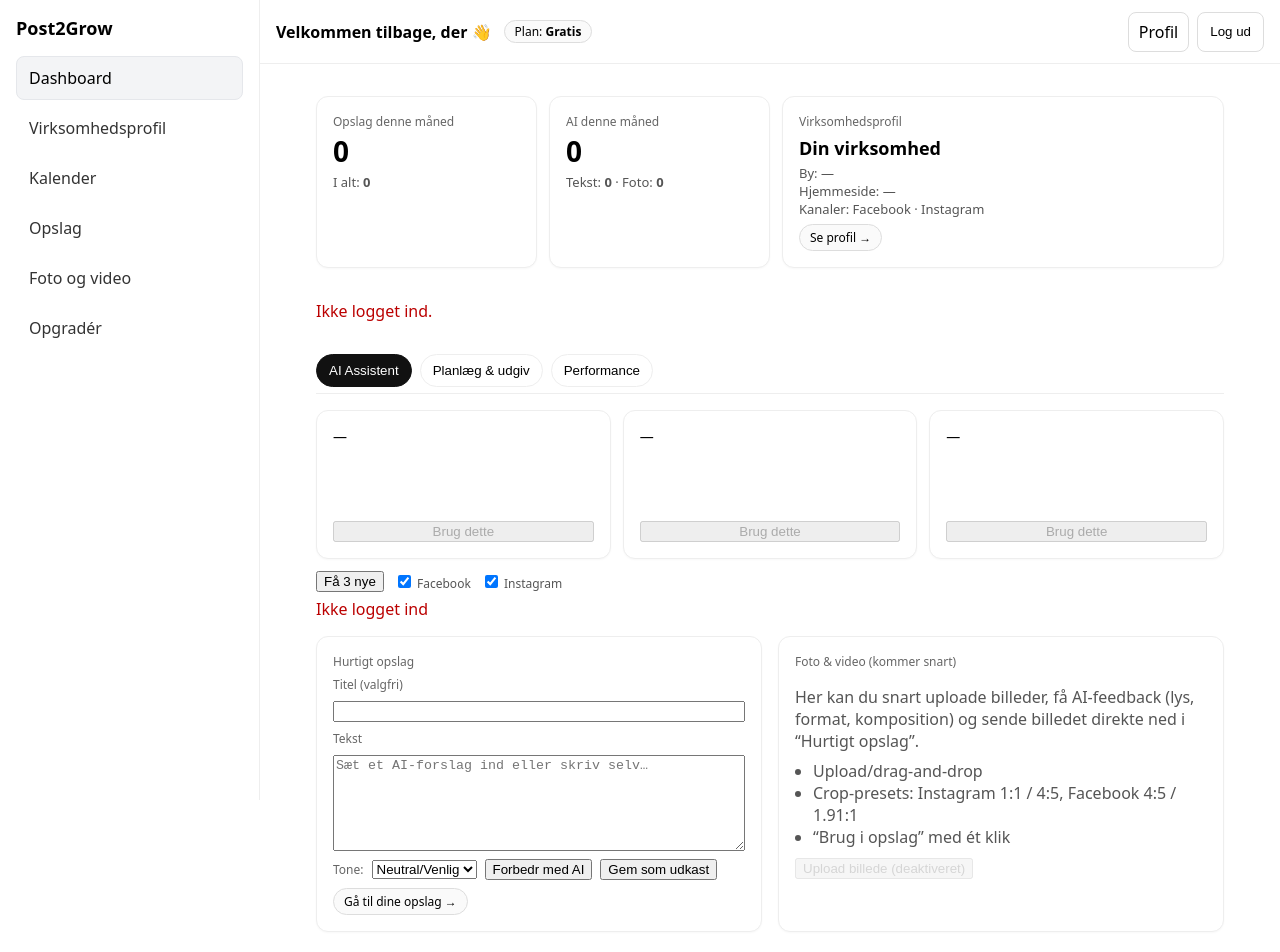
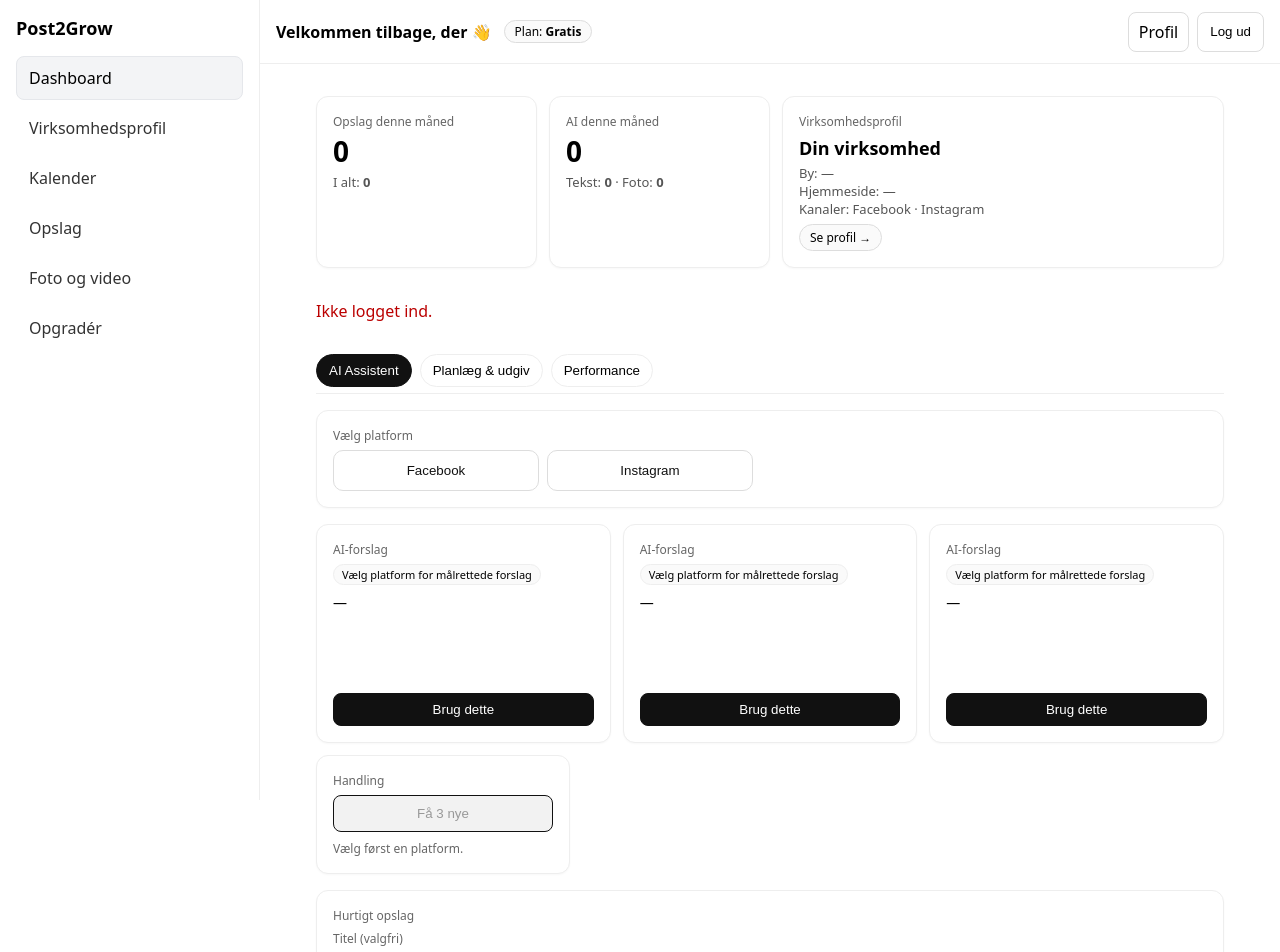
Before and after one commit to obe2904-dev/p2g-app, a Next.js app: page /dashboard in a window 1280 px wide. Shown: the top 952 px of the page. Built offline with nearby package versions, Linux system fonts and the light colour scheme; no server answers; the database is empty.

Commit message:
Update TabAiAssistant.tsx

```diff
--- a/components/dashboard/TabAiAssistant.tsx
+++ b/components/dashboard/TabAiAssistant.tsx
@@ -1,38 +1,54 @@
   'use client';
 
-import { useEffect, useState } from 'react';
+import { useEffect, useMemo, useState } from 'react';
 import Link from 'next/link';
 import { supabase } from '@/lib/supabaseClient';
 import Card from './Card';
 
-type TabAiAssistantProps = {
-  onAiTextUse?: () => void; // kaldes når vi henter nye forslag (lokal tæller bump)
+type Tone = 'neutral' | 'tilbud' | 'informativ' | 'hyggelig';
+type Platform = '' | 'facebook' | 'instagram';
+
+type SuggestionMeta = {
+  type: string;
+  engagement: 'Høj' | 'Mellem';
+  bestTime: string;
 };
 
-export default function TabAiAssistant({ onAiTextUse }: TabAiAssistantProps) {
-  // Kanaler for forslag
-  const [sugChanFB, setSugChanFB] = useState(true);
-  const [sugChanIG, setSugChanIG] = useState(true);
+export default function TabAiAssistant({ onAiTextUse }: { onAiTextUse?: () => void }) {
+  // -------- Platform-valg --------
+  const [platform, setPlatform] = useState<Platform>('');
 
-  // AI-forslag
+  // -------- AI-forslag --------
   const [suggestions, setSuggestions] = useState<string[]>([]);
   const [loadingSug, setLoadingSug] = useState(false);
   const [sugErr, setSugErr] = useState<string | null>(null);
 
-  // Hurtigt opslag
+  // -------- Hurtigt opslag --------
   const [title, setTitle] = useState('');
   const [body, setBody] = useState('');
-  const [tone, setTone] =
-    useState<'neutral' | 'tilbud' | 'informativ' | 'hyggelig'>('neutral');
+  const [tone, setTone] = useState<Tone>('neutral');
   const [saving, setSaving] = useState(false);
   const [statusMsg, setStatusMsg] = useState<string | null>(null);
 
-  useEffect(() => {
-    refreshSuggestions();
-    // eslint-disable-next-line react-hooks/exhaustive-deps
-  }, []);
+  // Små “meta-chips” over kortene (kun UI – teksten kommer fra backend)
+  const metas: Record<'facebook' | 'instagram', SuggestionMeta[]> = useMemo(() => ({
+    facebook: [
+      { type: 'Community', engagement: 'Høj',   bestTime: 'kl. 13:00' },
+      { type: 'Spørgsmål', engagement: 'Mellem', bestTime: 'kl. 15:00' },
+      { type: 'Lærings-tip', engagement: 'Høj',  bestTime: 'kl. 11:00' },
+    ],
+    instagram: [
+      { type: 'Visuel story', engagement: 'Høj',   bestTime: 'kl. 14:00' },
+      { type: 'Lifestyle',    engagement: 'Høj',   bestTime: 'kl. 08:00' },
+      { type: 'Trending',     engagement: 'Mellem',bestTime: 'kl. 18:00' },
+    ],
+  }), []);
+
+  // Første load – vis tomme kort indtil platform vælges
+  useEffect(() => { setSuggestions([]); setSugErr(null); }, [platform]);
 
   async function refreshSuggestions() {
+    if (!platform) { setSugErr('Vælg først Facebook eller Instagram.'); return; }
     setSugErr(null);
     setLoadingSug(true);
     try {
@@ -40,31 +56,23 @@ export default function TabAiAssistant({ onAiTextUse }: TabAiAssistantProps) {
       const token = s.session?.access_token;
       if (!token) throw new Error('Ikke logget ind');
 
-      const chosen: string[] = [];
-      if (sugChanFB) chosen.push('Facebook');
-      if (sugChanIG) chosen.push('Instagram');
-      const channelHint = chosen.length ? ` Kanaler: ${chosen.join(', ')}` : '';
+      const channelHint = ` Kanaler: ${platform === 'facebook' ? 'Facebook' : 'Instagram'}`;
 
       const resp = await fetch('/api/ai/suggest', {
         method: 'POST',
-        headers: {
-          'Content-Type': 'application/json',
-          Authorization: 'Bearer ' + token,
-        },
+        headers: { 'Content-Type': 'application/json', 'Authorization': 'Bearer ' + token },
         body: JSON.stringify({
           topic: 'Idéer til opslag for en lokal virksomhed.' + channelHint,
-          tone: 'neutral',
-        }),
+          tone: 'neutral'
+        })
       });
 
       if (!resp.ok) throw new Error(await resp.text());
       const data = await resp.json();
-      const arr = Array.isArray(data.suggestions)
-        ? data.suggestions.slice(0, 3)
-        : [];
+      const arr = Array.isArray(data.suggestions) ? data.suggestions.slice(0, 3) : [];
       setSuggestions(arr);
 
-      // Lokal tæller (backend logger stadig i ai_usage)
+      // Valgfri lokal løft af AI-tæller (HeroRow kan lytte via prop)
       onAiTextUse?.();
     } catch (e: any) {
       setSugErr(e.message || 'Kunne ikke hente forslag');
@@ -82,217 +90,226 @@ export default function TabAiAssistant({ onAiTextUse }: TabAiAssistantProps) {
 
   async function improveWithAI() {
     try {
-      if (!body.trim()) {
-        setStatusMsg('Skriv eller vælg først noget tekst.');
-        return;
-      }
+      if (!body.trim()) { setStatusMsg('Skriv eller vælg først noget tekst.'); return; }
       setStatusMsg('Forbedrer tekst…');
       const { data: s } = await supabase.auth.getSession();
       const token = s.session?.access_token;
-      if (!token) {
-        setStatusMsg('Ikke logget ind.');
-        return;
-      }
+      if (!token) { setStatusMsg('Ikke logget ind.'); return; }
 
       const r = await fetch('/api/ai/suggest', {
         method: 'POST',
-        headers: {
-          'Content-Type': 'application/json',
-          Authorization: 'Bearer ' + token,
-        },
-        body: JSON.stringify({ post_body: body, tone }),
+        headers: { 'Content-Type': 'application/json', 'Authorization': 'Bearer ' + token },
+        body: JSON.stringify({ post_body: body, tone })
       });
-      if (!r.ok) {
-        setStatusMsg('AI-fejl: ' + (await r.text()));
-        return;
-      }
+      if (!r.ok) { setStatusMsg('AI-fejl: ' + (await r.text())); return; }
       const data = await r.json();
-      const first =
-        Array.isArray(data.suggestions) && data.suggestions[0]
-          ? String(data.suggestions[0])
-          : '';
-      if (first) {
-        setBody(first);
-        setStatusMsg('Opdateret med AI ✔');
-      } else {
-        setStatusMsg('AI gav ikke et brugbart svar. Prøv igen.');
-      }
-    } catch (e: any) {
-      setStatusMsg('Fejl: ' + e.message);
-    }
+      const first = Array.isArray(data.suggestions) && data.suggestions[0] ? String(data.suggestions[0]) : '';
+      if (first) { setBody(first); setStatusMsg('Opdateret med AI ✔'); }
+      else setStatusMsg('AI gav ikke et brugbart svar. Prøv igen.');
+    } catch (e:any) { setStatusMsg('Fejl: ' + e.message); }
   }
 
   async function saveDraft() {
-    setStatusMsg('Gemmer…');
-    setSaving(true);
+    setStatusMsg('Gemmer…'); setSaving(true);
     try {
       const { data: s } = await supabase.auth.getSession();
       const token = s.session?.access_token;
-      if (!token) {
-        setStatusMsg('Ikke logget ind.');
-        return;
-      }
+      if (!token) { setStatusMsg('Ikke logget ind.'); return; }
+
       const r = await fetch('/api/posts/create', {
         method: 'POST',
-        headers: {
-          'Content-Type': 'application/json',
-          Authorization: 'Bearer ' + token,
-        },
-        body: JSON.stringify({ title, body }),
+        headers: { 'Content-Type': 'application/json', 'Authorization': 'Bearer ' + token },
+        body: JSON.stringify({ title, body, image_url: '' })
       });
-      if (!r.ok) {
-        setStatusMsg('Fejl: ' + (await r.text()));
-        return;
+      if (!r.ok) { setStatusMsg('Fejl: ' + (await r.text())); return; }
+
+      setStatusMsg('Gemt som udkast ✔');
+      setTitle('');
+      setBody('');
+    } catch (e:any) { setStatusMsg('Fejl: ' + e.message); }
+    finally { setSaving(false); }
   }
-      setStatusMsg('Gemt som udkast ✔');
-      setBody('');
-    } catch (e: any) {
-      setStatusMsg('Fejl: ' + e.message);
-    } finally {
-      setSaving(false);
-    }
-  }
+
+  // UI helpers
+  const chip = (text: string) => (
+    <span style={{ fontSize: 11, padding: '2px 8px', border: '1px solid #eee', borderRadius: 999, background:'#fafafa' }}>
+      {text}
+    </span>
+  );
 
   return (
     <section style={{ display: 'grid', gap: 16 }}>
-      {/* AI-forslag (3 kort) + “Få 3 nye” + kanaler */}
-      <div
+      {/* Platform-valg */}
+      <Card title="Vælg platform">
+        <div style={{ display:'grid', gridTemplateColumns:'repeat(auto-fit, minmax(160px, 1fr))', gap: 8, maxWidth: 420 }}>
+          <button
+            type="button"
+            onClick={()=>setPlatform('facebook')}
             style={{
-          display: 'flex',
-          gap: 12,
-          alignItems: 'stretch',
-          flexWrap: 'wrap',
+              padding:'12px 14px',
+              border:'1px solid ' + (platform==='facebook' ? '#111' : '#ddd'),
+              background: platform==='facebook' ? '#111' : '#fff',
+              color: platform==='facebook' ? '#fff' : '#111',
+              borderRadius: 10,
+              cursor:'pointer'
             }}
           >
+            Facebook
+          </button>
+          <button
+            type="button"
+            onClick={()=>setPlatform('instagram')}
+            style={{
+              padding:'12px 14px',
+              border:'1px solid ' + (platform==='instagram' ? '#111' : '#ddd'),
+              background: platform==='instagram' ? '#111' : '#fff',
+              color: platform==='instagram' ? '#fff' : '#111',
+              borderRadius: 10,
+              cursor:'pointer'
+            }}
+          >
+            Instagram
+          </button>
+        </div>
+      </Card>
+
+      {/* AI-forslag */}
+      <div style={{ display: 'flex', gap: 12, alignItems: 'stretch', flexWrap: 'wrap' }}>
         <div style={{ display: 'flex', gap: 12, flex: '1 1 auto', minWidth: 260 }}>
-          {[0, 1, 2].map((i) => (
-            <Card key={i} style={{ flex: '1 1 0', minWidth: 260 }}>
-              <div style={{ whiteSpace: 'pre-wrap', fontSize: 14, minHeight: 84 }}>
-                {loadingSug ? 'Henter…' : suggestions[i] || '—'}
-              </div>
-              <div style={{ marginTop: 8 }}>
+          {[0,1,2].map((i) => {
+            const meta = platform ? metas[platform as 'facebook'|'instagram'][i] : null;
+            return (
+              <Card
+                key={i}
+                title={platform ? `AI-forslag (${meta?.type || '—'})` : 'AI-forslag'}
+                style={{ flex:'1 1 0', minWidth: 260 }}
+                footer={
                   <button
                     disabled={!suggestions[i]}
-                  onClick={() => suggestions[i] && pickSuggestion(suggestions[i] as string)}
-                  style={{ width: '100%' }}
+                    onClick={() => suggestions[i] && pickSuggestion(suggestions[i])}
+                    style={{ width:'100%', padding:'8px 10px', border:'1px solid #111', background:'#111', color:'#fff', borderRadius:8, cursor:'pointer' }}
                   >
                     Brug dette
                   </button>
+                }
+              >
+                {/* Meta chips */}
+                <div style={{ display:'flex', gap:6, flexWrap:'wrap', marginBottom: 8 }}>
+                  {meta ? (
+                    <>
+                      {chip(meta.engagement === 'Høj' ? 'Engagement: Høj' : 'Engagement: Mellem')}
+                      {chip('Bedst: ' + meta.bestTime)}
+                    </>
+                  ) : (
+                    chip('Vælg platform for målrettede forslag')
+                  )}
+                </div>
+                <div style={{ whiteSpace:'pre-wrap', fontSize:14, minHeight: 90 }}>
+                  {loadingSug ? 'Henter…' : (suggestions[i] || '—')}
                 </div>
               </Card>
-          ))}
+            );
+          })}
         </div>
 
-        <div style={{ display: 'grid', gap: 6, alignContent: 'start' }}>
-          <div style={{ display: 'flex', gap: 10, alignItems: 'center' }}>
-            <button onClick={refreshSuggestions} disabled={loadingSug}>
+        <Card title="Handling" style={{ alignSelf:'stretch', width: 220 }}>
+          <div style={{ display:'grid', gap:8 }}>
+            <button
+              onClick={refreshSuggestions}
+              disabled={loadingSug || !platform}
+              style={{
+                padding:'10px 12px', border:'1px solid #111',
+                background: !platform ? '#f2f2f2' : '#111',
+                color: !platform ? '#999' : '#fff',
+                borderRadius:8, cursor: !platform ? 'not-allowed' : 'pointer'
+              }}
+            >
               {loadingSug ? 'Henter…' : 'Få 3 nye'}
             </button>
-            <label style={{ fontSize: 12, color: '#555' }}>
-              <input
-                type="checkbox"
-                checked={sugChanFB}
-                onChange={(e) => setSugChanFB(e.target.checked)}
-              />{' '}
-              Facebook
-            </label>
-            <label style={{ fontSize: 12, color: '#555' }}>
-              <input
-                type="checkbox"
-                checked={sugChanIG}
-                onChange={(e) => setSugChanIG(e.target.checked)}
-              />{' '}
-              Instagram
-            </label>
+            {sugErr && <div style={{ color:'#b00', fontSize:13 }}>{sugErr}</div>}
+            {!platform && <div style={{ fontSize:12, color:'#666' }}>Vælg først en platform.</div>}
           </div>
-          {sugErr && <div style={{ color: '#b00' }}>{sugErr}</div>}
-        </div>
+        </Card>
       </div>
 
-      {/* 2-kolonne layout: Hurtigt opslag (venstre) + Foto-placeholder (højre) */}
-      <div className="ai-two-col">
-        {/* Hurtigt opslag (med ramme via Card) */}
-        <Card title="Hurtigt opslag" id="quick-post">
-          <div style={{ display: 'grid', gap: 8, maxWidth: 720 }}>
+      {/* Hurtigt opslag */}
+      <Card title={`Hurtigt opslag ${platform ? `(${platform === 'facebook' ? 'Facebook' : 'Instagram'})` : ''}`} id="quick-post">
+        <div style={{ display:'grid', gap: 8, maxWidth: 720 }}>
           <label style={label}>Titel (valgfri)</label>
-            <input value={title} onChange={(e) => setTitle(e.target.value)} />
+          <input value={title} onChange={e=>setTitle(e.target.value)} />
 
           <label style={label}>Tekst</label>
           <textarea
             rows={6}
             value={body}
-              onChange={(e) => setBody(e.target.value)}
-              placeholder="Sæt et AI-forslag ind eller skriv selv…"
+            onChange={e=>setBody(e.target.value)}
+            placeholder={
+              platform === 'instagram'
+                ? 'Skriv din billedtekst… brug evt. emojis og 5-10 hashtags.'
+                : platform === 'facebook'
+                  ? 'Skriv dit opslag… stil gerne et spørgsmål for at få flere kommentarer.'
+                  : 'Sæt et AI-forslag ind eller skriv selv…'
+            }
           />
 
-            <div style={{ display: 'flex', gap: 8, alignItems: 'center', flexWrap: 'wrap' }}>
-              <span style={{ fontSize: 12, color: '#666' }}>Tone:</span>
-              <select value={tone} onChange={(e) => setTone(e.target.value as any)}>
+          {/* Mini AI-assistent */}
+          <div style={{ display:'flex', gap: 8, alignItems:'center', flexWrap:'wrap' }}>
+            <span style={{ fontSize: 12, color:'#666' }}>Tone:</span>
+            <select value={tone} onChange={e=>setTone(e.target.value as Tone)}>
               <option value="neutral">Neutral/Venlig</option>
               <option value="tilbud">Tilbud</option>
               <option value="informativ">Informativ</option>
               <option value="hyggelig">Hyggelig</option>
             </select>
 
-              <button type="button" onClick={improveWithAI}>
+            <button type="button" onClick={improveWithAI} style={btn}>
               Forbedr med AI
             </button>
-              <button type="button" onClick={saveDraft} disabled={saving}>
+            <button type="button" onClick={saveDraft} disabled={saving} style={btn}>
               {saving ? 'Gemmer…' : 'Gem som udkast'}
             </button>
-              <Link href="/posts" style={pillLink}>
-                Gå til dine opslag →
-              </Link>
+            <Link href="/posts" style={pillLink}>Gå til dine opslag →</Link>
           </div>
 
-            {statusMsg && (
-              <p style={{ color: statusMsg.startsWith('Fejl') ? '#b00' : '#222' }}>{statusMsg}</p>
+          {/* Små tips pr. platform */}
+          {platform === 'instagram' && (
+            <div style={{ fontSize:12, color:'#666' }}>
+              💡 Tip: Brug 5-10 hashtags, emojis og et spørgsmål for at øge engagement.
+            </div>
+          )}
+          {platform === 'facebook' && (
+            <div style={{ fontSize:12, color:'#666' }}>
+              💡 Tip: Opslag med spørgsmål får ofte flere kommentarer. Del gerne en personlig vinkel.
+            </div>
           )}
         </div>
+
+        {statusMsg && <p style={{ marginTop: 8, color: statusMsg.startsWith('Fejl') ? '#b00' : '#222' }}>{statusMsg}</p>}
       </Card>
-
-        {/* Foto & video — pladsholder (kommer i næste step) */}
-        <Card title="Foto & video (kommer snart)">
-          <p style={{ color: '#555', marginBottom: 8 }}>
-            Her kan du snart uploade billeder, få AI-feedback (lys, format, komposition) og sende
-            billedet direkte ned i “Hurtigt opslag”.
-          </p>
-          <ul style={{ paddingLeft: 18, margin: '8px 0', color: '#555' }}>
-            <li>Upload/drag-and-drop</li>
-            <li>Crop-presets: Instagram 1:1 / 4:5, Facebook 4:5 / 1.91:1</li>
-            <li>“Brug i opslag” med ét klik</li>
-          </ul>
-          <button disabled style={{ opacity: 0.5, cursor: 'not-allowed' }}>
-            Upload billede (deaktiveret)
-          </button>
-        </Card>
-      </div>
-
-      <style jsx>{`
-        .ai-two-col {
-          display: grid;
-          gap: 16px;
-          grid-template-columns: 1fr; /* mobil */
-        }
-        @media (min-width: 980px) {
-          .ai-two-col {
-            grid-template-columns: 1fr 1fr; /* desktop: 2 kolonner */
-          }
-        }
-      `}</style>
     </section>
   );
 }
 
-const label: React.CSSProperties = { fontSize: 12, color: '#666' };
+/* ---------- styles (lokale, simple) ---------- */
+
+const label: React.CSSProperties = { fontSize:12, color:'#666' };
+
+const btn: React.CSSProperties = {
+  padding:'8px 10px',
+  border:'1px solid #111',
+  background:'#111',
+  color:'#fff',
+  borderRadius:8,
+  cursor:'pointer'
+};
 
 const pillLink: React.CSSProperties = {
-  display: 'inline-block',
-  fontSize: 12,
-  border: '1px solid #ddd',
-  borderRadius: 999,
-  padding: '4px 10px',
-  background: '#fafafa',
-  textDecoration: 'none',
-  color: 'inherit',
+  display:'inline-block',
+  fontSize:12,
+  border:'1px solid #ddd',
+  borderRadius:999,
+  padding:'4px 10px',
+  background:'#fafafa',
+  textDecoration:'none',
+  color:'inherit'
 };
```
Lines whose indentation alone changed are shown as unchanged.
